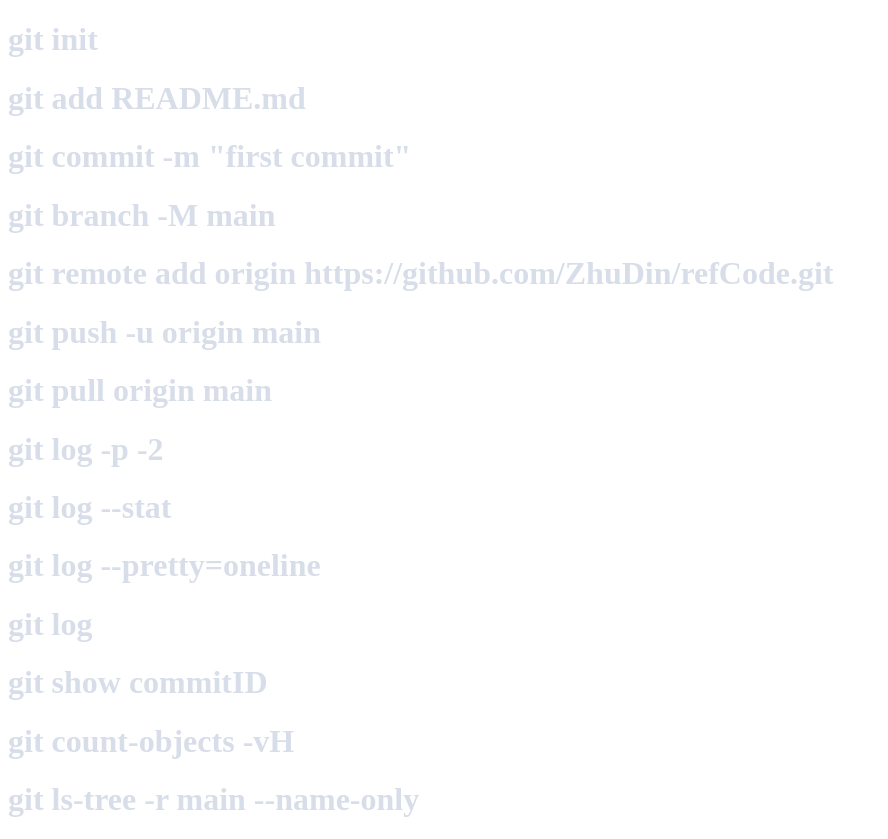
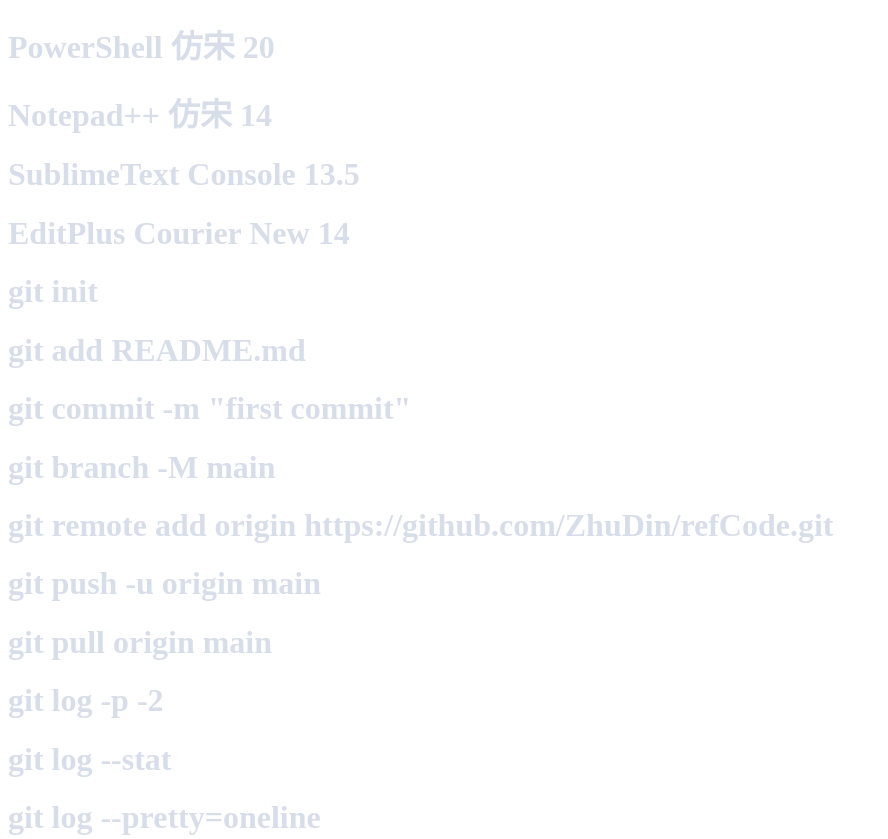
Before and after one commit to ZhuDin/refCode, a plain HTML site: page index.html in a window 1280 px wide. Shown: the top 839 px of the page, without its empty margins (0-888 px from the left). Drawn offline with Linux system fonts and the light colour scheme.

Commit message:
tools font size setting

```diff
--- a/index.html
+++ b/index.html
@@ -7,6 +7,12 @@
     <link rel="stylesheet" type="text/css" href="example.css">
 </head>
 <body>
+    <p>
+        <h1>PowerShell  仿宋 20</h1>
+        <h1>Notepad++   仿宋 14</h1>
+        <h1>SublimeText Console 13.5</h1>
+        <h1>EditPlus    Courier New 14</h1>
+    </p>
     <p>
         <h1>git init</h1>
         <h1>git add README.md</h1>
```
